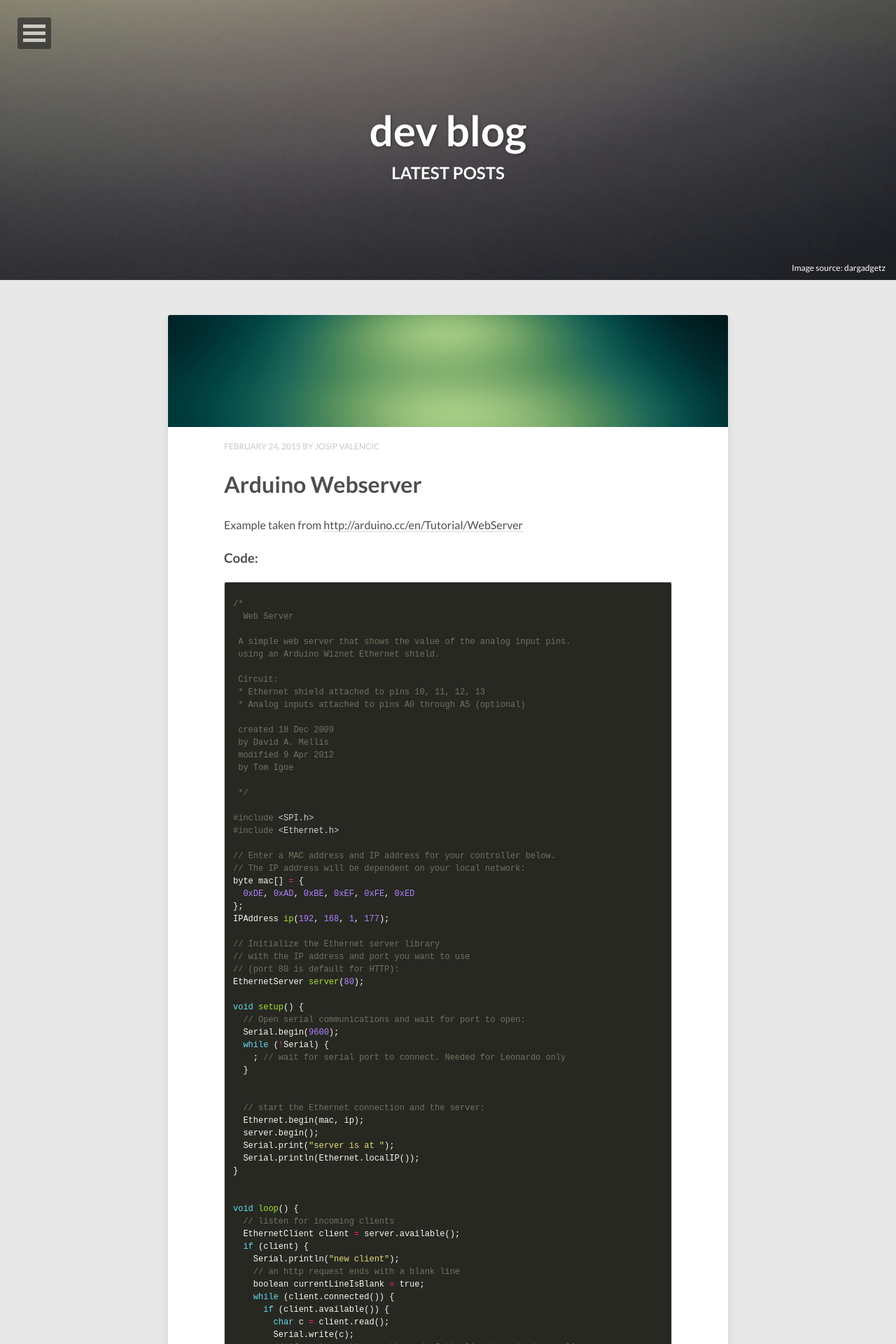
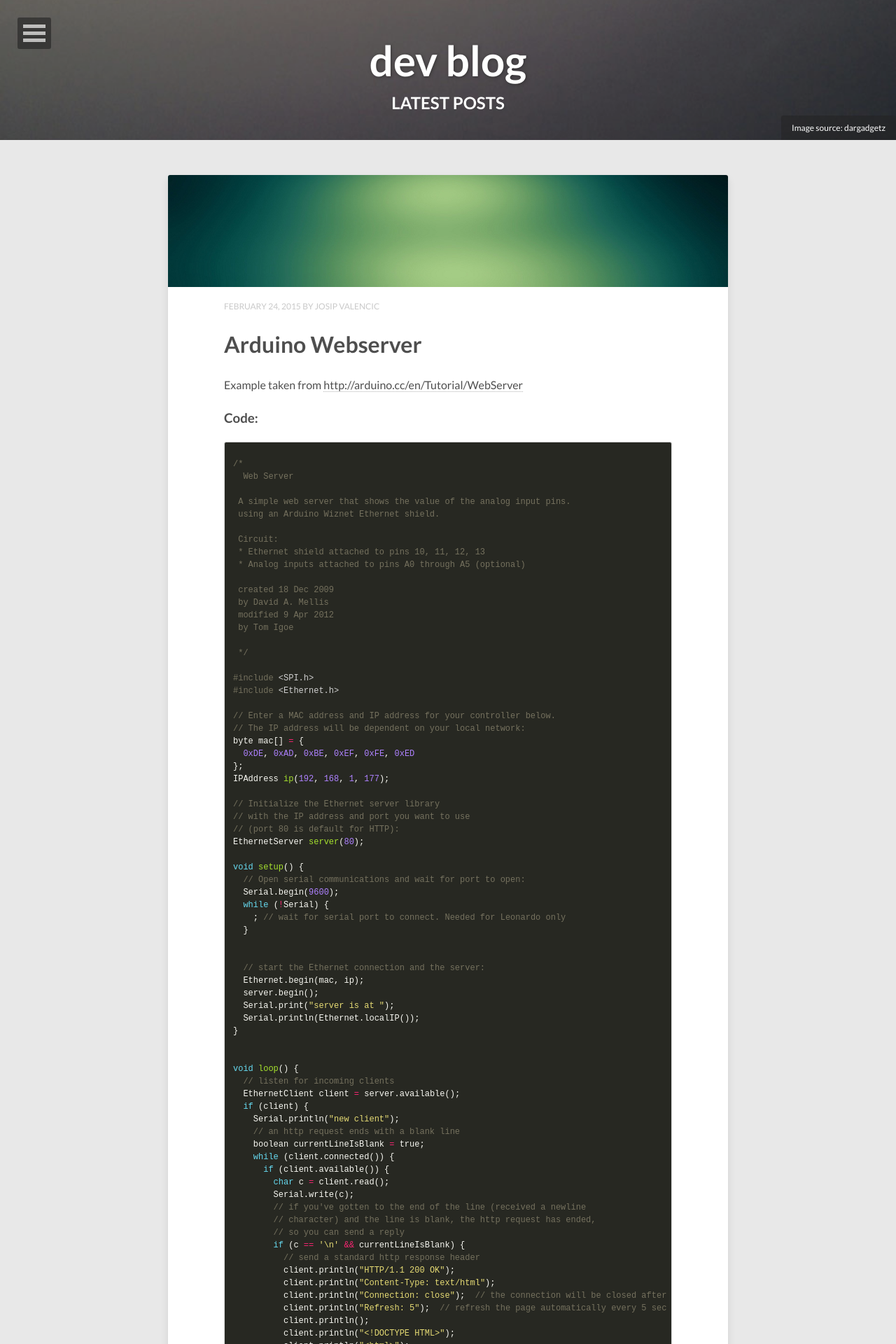
Before and after one commit to valenx/valenx.github.io, a Jekyll site: the page built from index.html, in a window 1280 px wide. Shown: the top 1920 px of the page at 70% size. Built offline with Jekyll 4.4.1, drawn with Linux system fonts in a browser that asks for light colours; nearby versions of some CDN libraries; the list of posts is cut into pages by our own code.

Commit message:
changed height of header

```diff
--- a/_sass/_page.scss
+++ b/_sass/_page.scss
@@ -67,7 +67,7 @@
 	display: table;
 	margin-top: 0;
 	width: 100%;
-	height: 400px;
+	height: 200px;
 	overflow: hidden;
 	.header-title-wrap {
 		display: table-cell;
@@ -107,7 +107,7 @@
 	left: -50%;
 	width: 200%;
 	height: 200%;
-	min-height: 400px;
+	min-height: 200px;
 	overflow: hidden;
 	&:after {
 		content: '';
@@ -126,7 +126,7 @@
 		bottom: 0;
 		margin: auto;
 		min-width: 50%;
-		min-height: 400px; // match .entry-image min-height
+		min-height: 200px; // match .entry-image min-height
 	}
 }
 // Feature Image Caption
```
Also changed, not shown: images/abstract-4.jpg.
